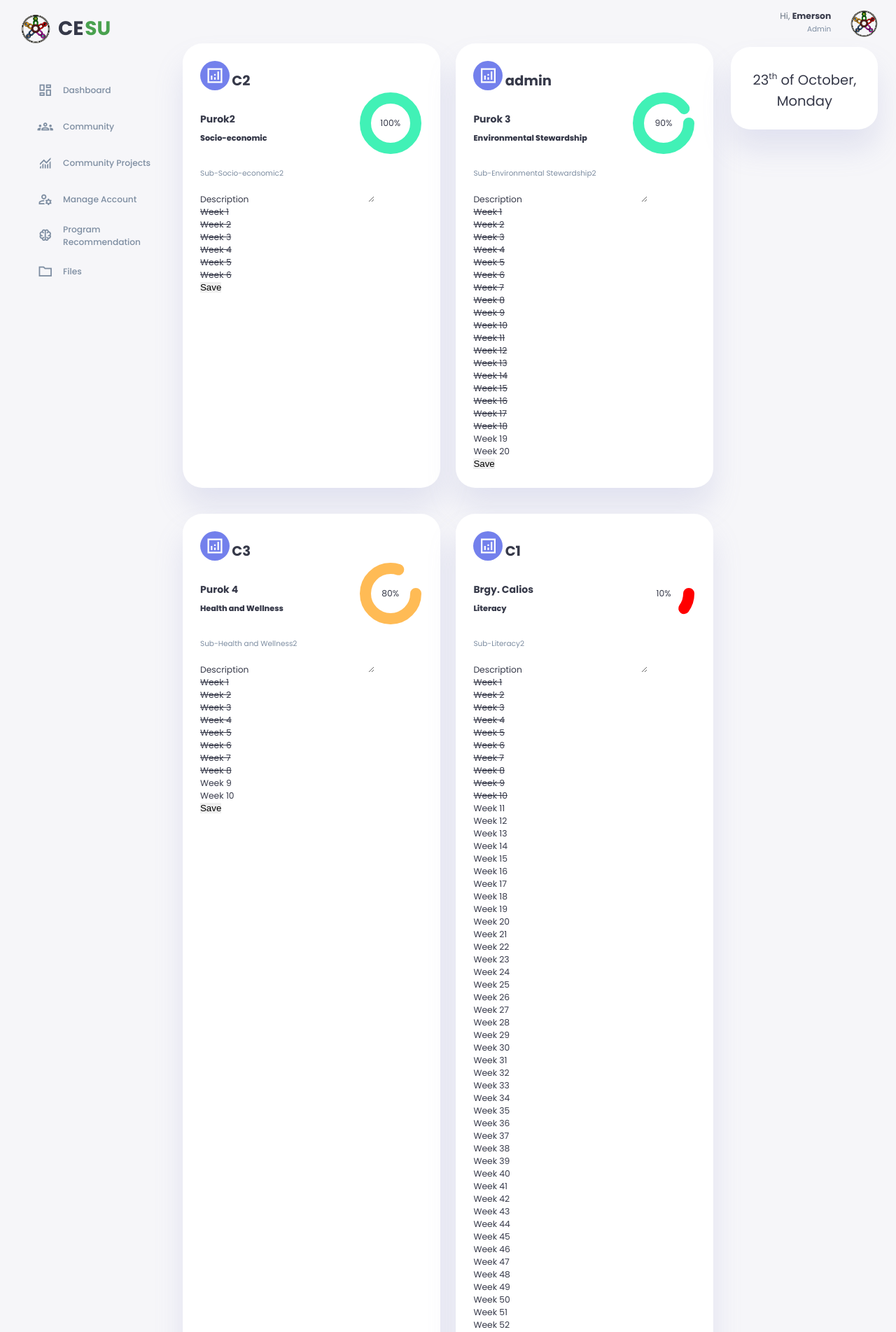
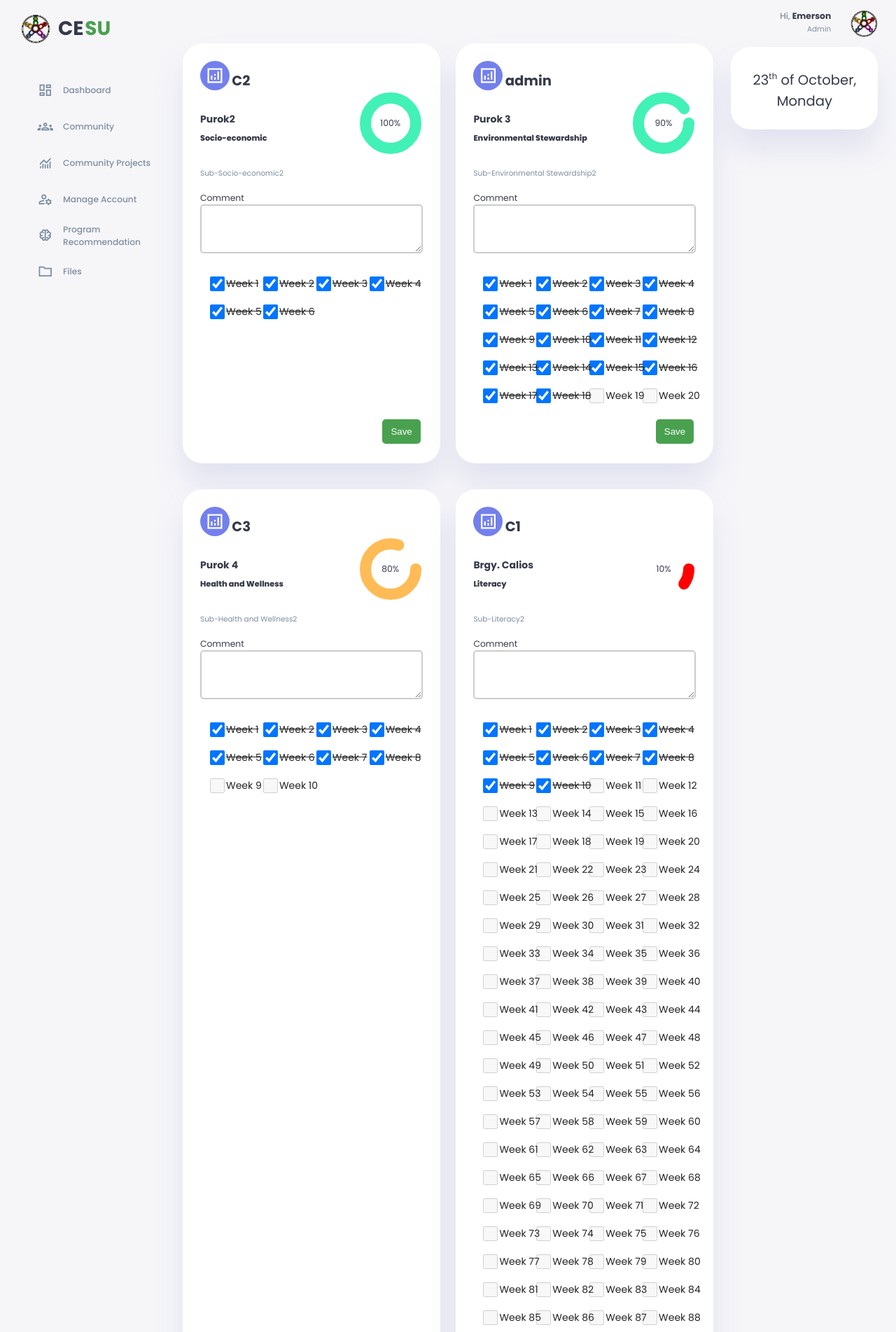
Before and after one commit to Emerson0607/DSS-v4, a Flask app: page /coordinator in a window 1280 px wide. Shown: the top 1903 px of the page at 70% size. Run offline with Flask 3, Linux system fonts and the light colour scheme; a user stored in the database is signed in; data comes from the database, SQL or seed files in the repository; both versions use the stored data as it was before the commit; parts of the project's set-up code (start-up, migrations or seed data) failed here and were passed over.

Commit message:
design done

```diff
--- a/main/routes/randomForestRoute.py
+++ b/main/routes/randomForestRoute.py
@@ -15,8 +15,6 @@ model = joblib.load(model_path_cesu)
 @randomForest_Route.errorhandler(Exception)
 def handle_error(e):
     return render_template("error.html"), 500  # You can customize the error page and status code
-
-
 
 def get_current_user():
     if 'user_id' in session:
--- a/main/static/css/admin_dashboard.css
+++ b/main/static/css/admin_dashboard.css
@@ -30,20 +30,12 @@
     --box-shadow: 0 2rem 3rem var(--color-light)
 }
 
-.dark-theme-variables{
-    --color-background:#181a1e;
-    --color-white: #202528;
-    --color-dark: #edeffd;
-    --color-dark-variant: #a3bdcc;
-    --color-light: rgba(0,0,0,0.4);
-    --box-shadow: 0 2rem 3rem var(var(--color-light));
-}
 
+/*    appearance: none;*/
 *{
     margin: 0;
     padding: 0;
     outline: 0;
-    appearance: none;
     border: 0;
     text-decoration: none;
     list-style:none;
--- a/main/static/css/community.css
+++ b/main/static/css/community.css
@@ -162,8 +162,10 @@ main .communityCard table tr:last-child td{
     margin: 5% auto;
     padding: 20px;
     border: 1px solid #888;
+    border-radius: 7px;
     width: 50%;
     position: relative;
+
 }
 
 .communityCard .modal h4{
@@ -176,7 +178,7 @@ main .communityCard table tr:last-child td{
     padding: 20px;
     max-height: 300px; /* Set a maximum height for scrollability */
     overflow-y: auto; /* Enable vertical scrolling when the content overflows */
-    margin-bottom: 3rem;
+    margin-bottom: 4rem;
 }
 
 /* Style for form labels and inputs */
@@ -268,7 +270,7 @@ main .communityCard table tr:last-child td{
     cursor: pointer;
     border-radius: 5px;
     position: absolute;
-    right: 3.5rem;
+    right: 1rem;
     bottom: 1rem;
 }
 
@@ -293,6 +295,7 @@ main .communityCard table tr:last-child td{
     }
     .communityCard .modal-body{
         height: 40rem;
+
     }
     .communityCard .btn-close{
         position: absolute;
--- a/main/static/css/coordinator.css
+++ b/main/static/css/coordinator.css
@@ -34,6 +34,7 @@ main .coordinatorCard{
     grid-template-columns: repeat(2, 1fr);
     gap: 1.6rem;
     margin-top: 2rem;
+
 }
 
 
@@ -59,6 +60,7 @@ main .coordinatorCard > div{
     margin-top: 1rem;
     box-shadow: var(--box-shadow);
     transition: all 300ms ease;
+    position: relative;
 }
 
 main .coordinatorCard > div:hover{
@@ -117,6 +119,72 @@ main .coordinatorCard small{
     display: block;
 }
 
+
+/* For Checkboxes */
+main .coordinatorCard .checkbox-group{
+    display: grid;
+    grid-template-columns: repeat(4, 1fr);
+    gap: 1;
+    margin-bottom: 4rem;
+    margin-left: 1rem;
+}
+
+
+  main .coordinatorCard .form-check .label {
+    font-weight:normal;
+    font-size: 1rem;
+    color: #242424;
+    position: absolute;
+    margin-top: 1rem;
+  }
+
+
+  main .coordinatorCard .form-check input {
+    width: 1.5rem;
+    height: 1.5rem;
+    cursor: pointer;
+    margin-top: 1rem;
+    margin-right: 2px;
+  }
+
+
+main .coordinatorCard .insights-div{
+    position: relative;
+}
+
+  main .coordinatorCard .save-button{
+    background-color: #49a14f;
+    color: #fff;
+    padding: 10px 12px;
+    border: none;
+    border-radius: 5px;
+    position: absolute;
+    bottom: 2rem;
+    right: 2rem;
+  }
+
+  main .coordinatorCard .save-button:hover{
+    background-color: #05ae11;
+    cursor: pointer;
+  }
+
+
+  /* textarea*/
+.form-control {
+    width: 100%;
+    padding: 10px;
+    border: 2px solid #ccc;
+    border-radius: 5px;
+    font-size: 16px;
+    margin-bottom: 1rem;
+  }
+
+  #textarea {
+    height: 5rem;
+  }
+
+
+
 /*smaller laptop*/
 @media screen and (max-width: 1200px){
 
--- a/main/static/css/dlfiles.css
+++ b/main/static/css/dlfiles.css
@@ -36,13 +36,13 @@ main .file-container{
     box-shadow: var(--box-shadow);
     transition: all 300ms ease;
     padding-bottom: 2.5rem;
-
+    position: relative;
 }
 hr{
     width: 100%;
     height: 0.5px;
     background-color: #ababab;
-    margin-bottom: 1rem;
+    margin-bottom: 2rem;
     margin-top: 1rem;
 }
 
@@ -106,7 +106,8 @@ main .file-container:hover{
     border: none;
     border-radius: 5px;
     cursor: pointer;
-    margin-right: 3.7rem;
+    position: absolute;
+    right: 8.8rem;
 }
 
 .file-container .btn-submit:hover{
@@ -147,6 +148,10 @@ main .file-container:hover{
         margin: 1rem auto;
         margin-left: 2.5rem;
     }
+
+    .file-container .btn-submit{
+        right: 1.9rem;
+    }
 }
 
 @media screen and (max-width: 760px){
--- a/main/static/css/manage_account.css
+++ b/main/static/css/manage_account.css
@@ -48,6 +48,7 @@ main .manageUser > div:hover{
 
 main .manageUser table{
     width:100%;
+
 }
 
 main .manageUser table td{
@@ -69,6 +70,7 @@ main .manageUser table tr:last-child td{
     width: 100%;
     height: 100%;
     background-color: rgba(0, 0, 0, 0.5);
+
 }
 
 /* Styling for the modal content */
@@ -77,7 +79,12 @@ main .manageUser table tr:last-child td{
     margin: 5% auto;
     padding: 20px;
     border: 1px solid #888;
+    border-radius: 7px;
     width: 50%;
+    position: relative;
+
+
+
 }
 
 .manageUser .modal h4{
@@ -90,6 +97,7 @@ main .manageUser table tr:last-child td{
     padding: 20px;
     max-height: 300px; /* Set a maximum height for scrollability */
     overflow-y: auto; /* Enable vertical scrolling when the content overflows */
+    margin-bottom: 5rem;
 }
 
 /* Style for form labels and inputs */
@@ -179,8 +187,9 @@ main .manageUser table tr:last-child td{
     margin: 5px;
     cursor: pointer;
     border-radius: 5px;
-    position: relative;
-    left: 39.5rem;
+    position: absolute;
+    right: 1rem;
+    bottom: 1rem;
 }
 
 .manageUser .btn-close:hover {
--- a/main/static/css/program.css
+++ b/main/static/css/program.css
@@ -43,6 +43,7 @@
     box-shadow: var(--box-shadow);
     transition: all 300ms ease;
     padding: var(--card-padding);
+
 }
 /* upload BUTTON */
 .program-form .btn-submit{
@@ -54,6 +55,10 @@
     cursor: pointer;
 }
 
+.program-form label, .form-submit{
+    cursor: pointer;
+}
+
 .program-form .btn-submit:hover{
     background-color: #05ae11;
 
--- a/main/static/css/programCSVresult.css
+++ b/main/static/css/programCSVresult.css
@@ -42,7 +42,9 @@ main .program-row{
     display: grid;
     grid-template-columns: repeat(3, 1fr);
     gap: 1.6rem;
+    cursor: pointer;
 }
+
 
 
 
--- a/main/templates/coordinator.html
+++ b/main/templates/coordinator.html
@@ -7,6 +7,7 @@
 </style>
 <div class="coordinatorCard">
     <div class="insights-div">
+
         <span class="material-symbols-sharp ">analytics </span>
         <h2 style="display:inline;" class="ml-4 lh-base text-capitalize fs-2 fw-medium " ></h2>
 
@@ -26,9 +27,11 @@
         </div>
         <small class="text-muted"></small>
           <!-- Add checkboxes and labels here -->
+
         <div class="checkboxes">
+            <form>
             <div class="form-group">
-                <label for=""> <br>Description </label>
+                <label for=""> <br>Comment </label>
                 <textarea class="form-control" id="textarea" rows="1"></textarea>
                 <br>
               </div>
@@ -38,9 +41,13 @@
                     <label class="label" ></label>
                 </div>
             </div>
-            <button class="btn btn-primary save-button">Save</button>
+
+         </form>
         </div>
+
+        <button class="btn btn-primary save-button">Save</button>
     </div>
+
 </div>
 <script src="https://code.jquery.com/jquery-3.6.0.min.js"></script>
 
@@ -165,10 +172,6 @@
         });
 
         function saveDataToDatabase(textareaValue) {
-            // Implement the database-saving logic here
-
-            // Simulate a successful save (you should replace this with your actual logic)
-            // For demonstration, we use a setTimeout to mimic a server response.
              setTimeout(function () {
         // Clear the textarea
         insightsDiv.find("#textarea").val("");
@@ -194,9 +197,6 @@
         var totalCheckboxes = checkboxGroup.find("input:checkbox").length;
         var percentage = Math.floor((checkedCheckboxes * 100) / totalCheckboxes);
         insightsDiv.find(".number").text(percentage + "%");
-
-
-
 
         function updatePercentage() {
             var checkedCheckboxes = checkboxGroup.find("input:checkbox:checked").length;
```
Also changed, not shown: instance/cesu4.db, main/cesu.db (deleted).
